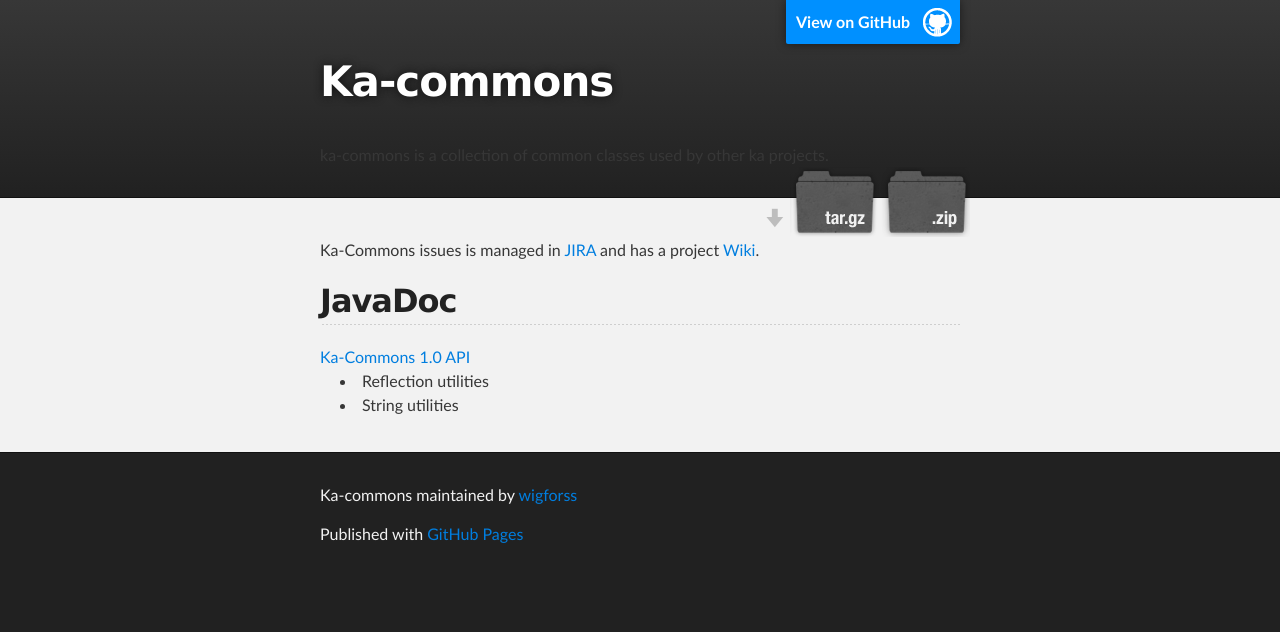
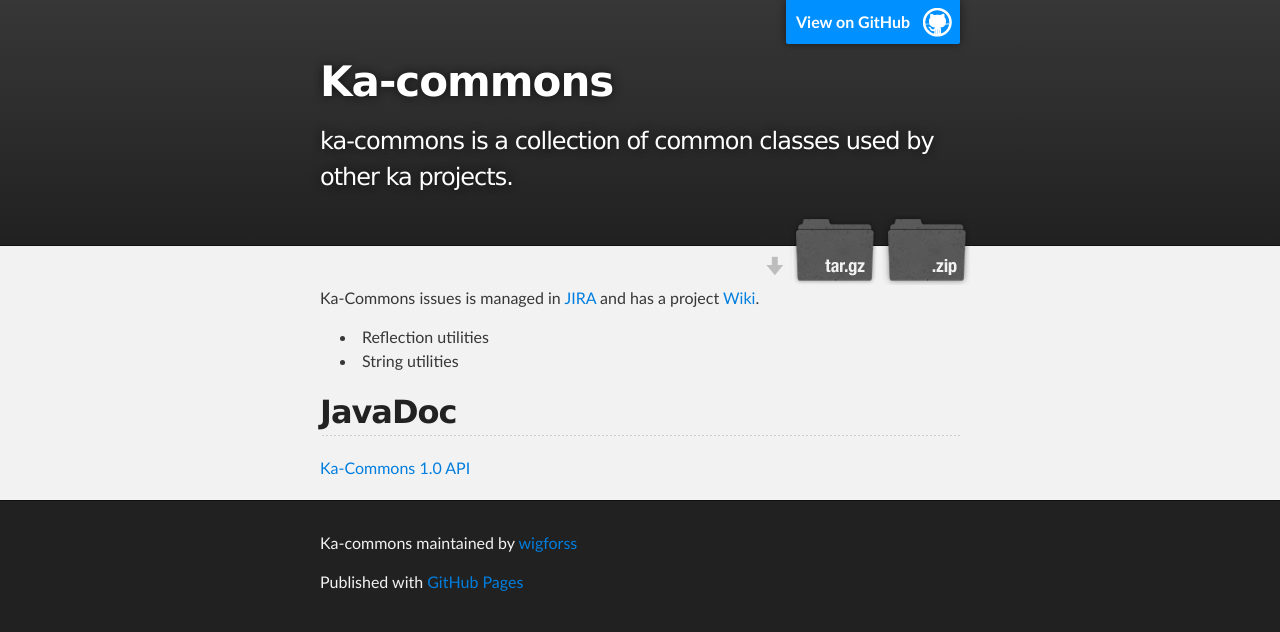
Before and after one commit to wigforss/Ka-Commons, a plain HTML site: page index.html in a window 1280 px wide. Drawn offline with Linux system fonts and the light colour scheme.

Commit message:
updated index.html

```diff
--- a/index.html
+++ b/index.html
@@ -19,8 +19,8 @@
           <a id="forkme_banner" href="https://github.com/wigforss/Ka-Commons">View on GitHub</a>
 
           <h1 id="project_title">Ka-commons</h1>
-          <h2 id="project_tagline"></h2>
-		 <b>ka-commons</b> is a collection of common classes used by other ka projects.
+          <h2 id="project_tagline">ka-commons is a collection of common classes used by other ka projects.</h2>
+
             <section id="downloads">
               <a class="zip_download_link" href="https://github.com/wigforss/Ka-Commons/zipball/master">Download this project as a .zip file</a>
               <a class="tar_download_link" href="https://github.com/wigforss/Ka-Commons/tarball/master">Download this project as a tar.gz file</a>
@@ -33,13 +33,14 @@
       <section id="main_content" class="inner">
        Ka-Commons issues is managed in <a href="http://java.net/jira/browse/KA_COMMONS">JIRA</a> and has a project <a href="http://java.net/projects/ka-commons/pages/Home">Wiki</a>.
        <p>
+       <ul>
+<li>Reflection utilities</li>
+<li>String utilities</li>
+</ul>
        <h2>JavaDoc</h2>
  		<a href="1.0/javadoc/">Ka-Commons 1.0 API</a>
 
-<ul>
-<li>Reflection utilities</li>
-<li>String utilities</li>
-</ul>
+
       </section>
     </div>
 
```
